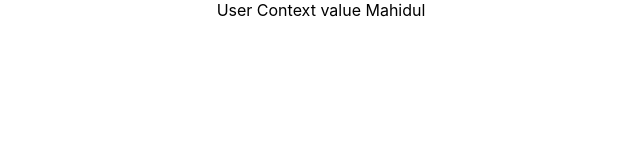
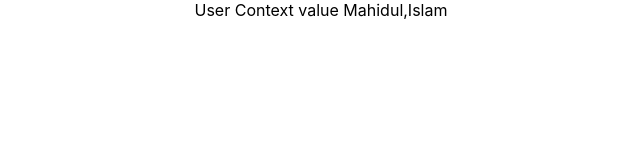
Before and after one commit to MDMahidul/React_Hook, a React (Create React App) app: page / in a window 1280 px wide. Shown: the top 160 px of the page, without its empty margins (319-959 px from the left). Built offline with nearby package versions, Linux system fonts and the light colour scheme.

Commit message:
Double Context

```diff
--- a/src/App.js
+++ b/src/App.js
@@ -6,12 +6,15 @@
 import ComponentC from "./components/ComponentC";
 
 export const UserContext=React.createContext()
+export const ChannelContext=React.createContext()
 
 function App() {
   return (
     <div className="App">
       <UserContext.Provider value={'Mahidul'}>
-          <ComponentC/>
+          <ChannelContext.Provider value={'Islam'}>
+              <ComponentC/>
+          </ChannelContext.Provider>
       </UserContext.Provider>
     </div>
   );
--- a/src/components/ComponentF.js
+++ b/src/components/ComponentF.js
@@ -1,5 +1,5 @@
 import React from 'react';
-import {UserContext} from "../App";
+import {UserContext,ChannelContext} from "../App";
 
 function ComponentF(props) {
     return (
@@ -7,7 +7,15 @@
             <UserContext.Consumer>
                 {
                     user=>{
-                        return <div>User Context value {user}</div>
+                        return(
+                            <ChannelContext.Consumer>
+                                {
+                                    channel=>{
+                                        return <div>User Context value {user},{channel}</div>
+                                    }
+                                }
+                            </ChannelContext.Consumer>
+                        )
                     }
                 }
             </UserContext.Consumer>
```
